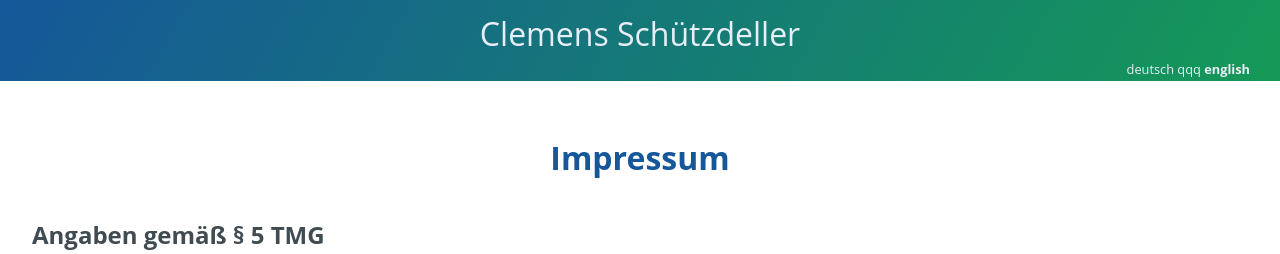
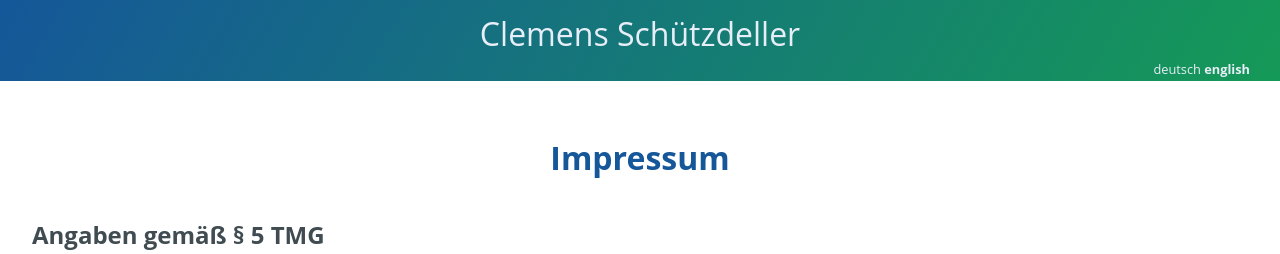
Before and after one commit to cs-LA/home, a Jekyll site: the page built from Impressum.md, in a window 1280 px wide. Shown: the top 254 px of the page. Built offline with Jekyll 4.4.1, drawn with Linux system fonts in a browser that asks for light colours; our own code applies the rules of GitHub Pages for plain Markdown files.

Commit message:
Update default.html

```diff
--- a/_layouts/default.html
+++ b/_layouts/default.html
@@ -128,6 +128,7 @@
         vertical-align: middle;
         font-size: 40px;
         width: 0px;
+        white-space: nowrap;
         overflow: visible;
       }
 
@@ -143,7 +144,7 @@
     <script>
       function setLanguage() {
         shortLang = sessionStorage.getItem("shortLang")
-        document.getElementById("debug").innerHTML = "qqq"
+        document.getElementById("debug").innerHTML = ""
 
         if (shortLang == null) {
           lang = window.navigator.languages ? window.navigator.languages[0] : null
```
